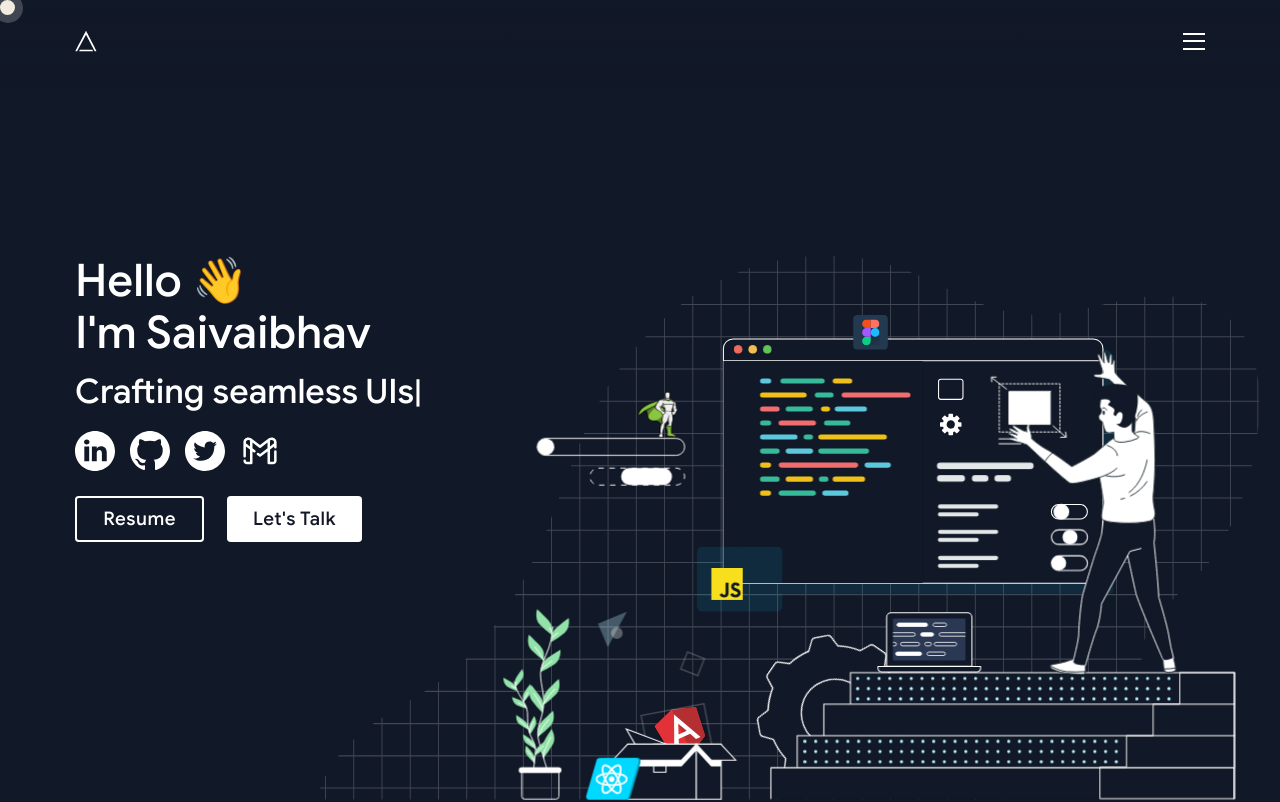
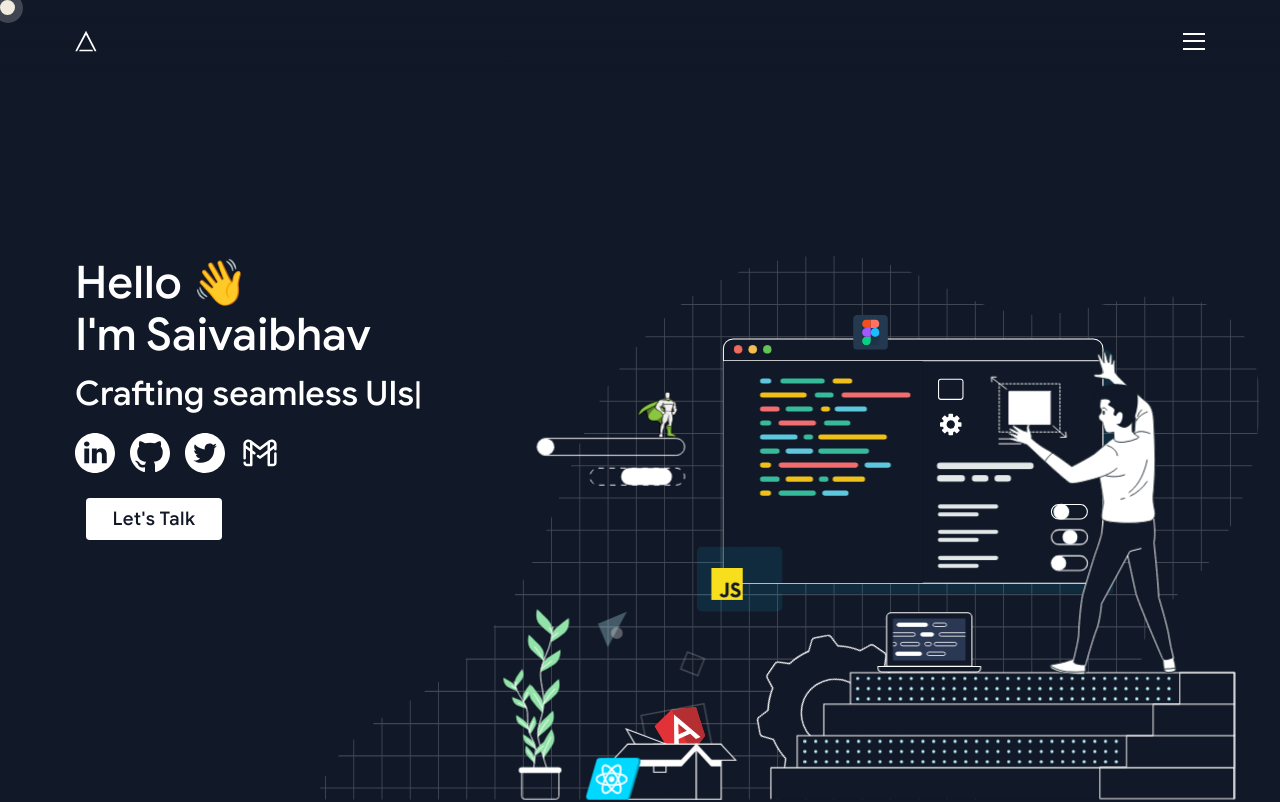
Before and after one commit to saivaibhavks/portfolio-v3, a Next.js app: page / in a window 1280 px wide. Shown: the top 802 px of the page. Built offline with nearby package versions, Linux system fonts and the light colour scheme.

Commit message:
disabled resume btns

```diff
--- a/components/common/footer.tsx
+++ b/components/common/footer.tsx
@@ -33,18 +33,7 @@ const Footer = () => {
         Connect with me on social media.
       </h1>
       <div className="flex mt-8">{renderSocialIcons()}</div>
-      <div className="flex mt-8">
-        <Button
-          classes="mr-3"
-          type={ButtonTypes.OUTLINE}
-          name="Resume"
-          otherProps={{
-            target: "_blank",
-            rel: "noreferrer",
-          }}
-          href="/resume.pdf"
-        ></Button>
-      </div>
+
       <h2 className="text-center text-sm sm:text-base mt-8">
         Designed and Developed with ❤️ by Saivaibhav
       </h2>
--- a/components/home/hero.tsx
+++ b/components/home/hero.tsx
@@ -62,8 +62,10 @@ const HeroSection = React.memo(() => {
 
   const renderSocialLinks = (): React.ReactNode =>
     Object.keys(SOCIAL_LINKS).map((el: keyof typeof SOCIAL_LINKS) => {
-   const href = el === "gmail" ? `mailto:saivaibhavks2022&#39;s@gmail.com` : SOCIAL_LINKS[el];
-
+      const href =
+        el === "gmail"
+          ? `mailto:saivaibhavks2022&#39;s@gmail.com`
+          : SOCIAL_LINKS[el];
 
       return (
         <a
@@ -82,14 +84,14 @@ const HeroSection = React.memo(() => {
     <div className={HERO_STYLES.CONTENT}>
       <div className="md:mb-4 mb-2">
         <h1 className="text-5xl seq">Hello 👋</h1>
-    <h1 className="text-5xl seq md:mt-2">I&#39;m Saivaibhav</h1>
+        <h1 className="text-5xl seq md:mt-2">I&#39;m Saivaibhav</h1>
       </div>
       <p className="mb-4">
         <span className={HERO_STYLES.TYPED_SPAN} ref={typedSpanElement}></span>
       </p>
       <div className="flex seq mb-5">{renderSocialLinks()}</div>
       <div className="flex seq">
-        <Button
+        {/* <Button
           classes="mr-3"
           type={ButtonTypes.OUTLINE}
           name="Resume"
@@ -98,7 +100,7 @@ const HeroSection = React.memo(() => {
             rel: "noreferrer",
           }}
           href="/resume.pdf"
-        ></Button>
+        ></Button> */}
         <Button
           classes="ml-3"
           type={ButtonTypes.WHITE}
```
Lines whose indentation alone changed are shown as unchanged.
